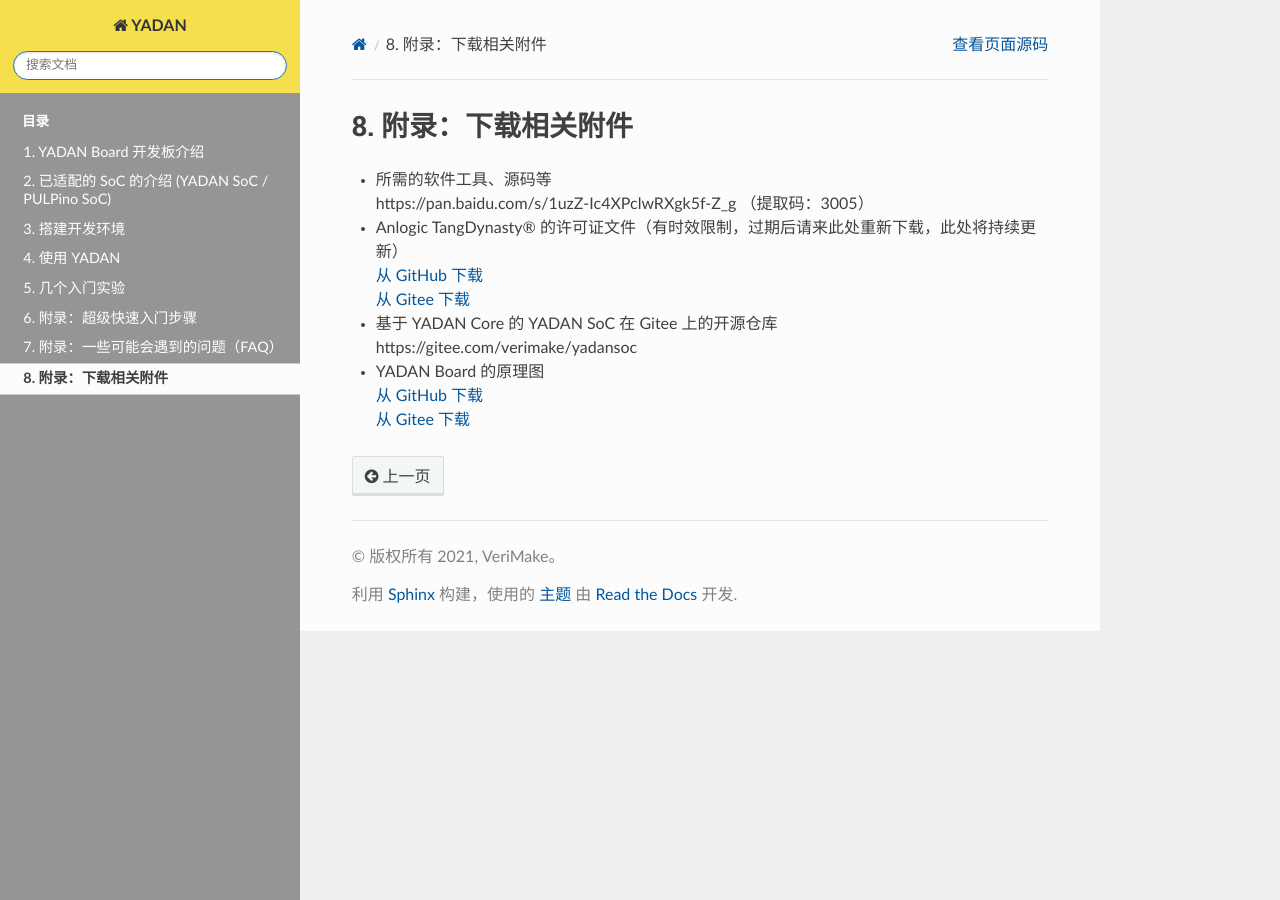
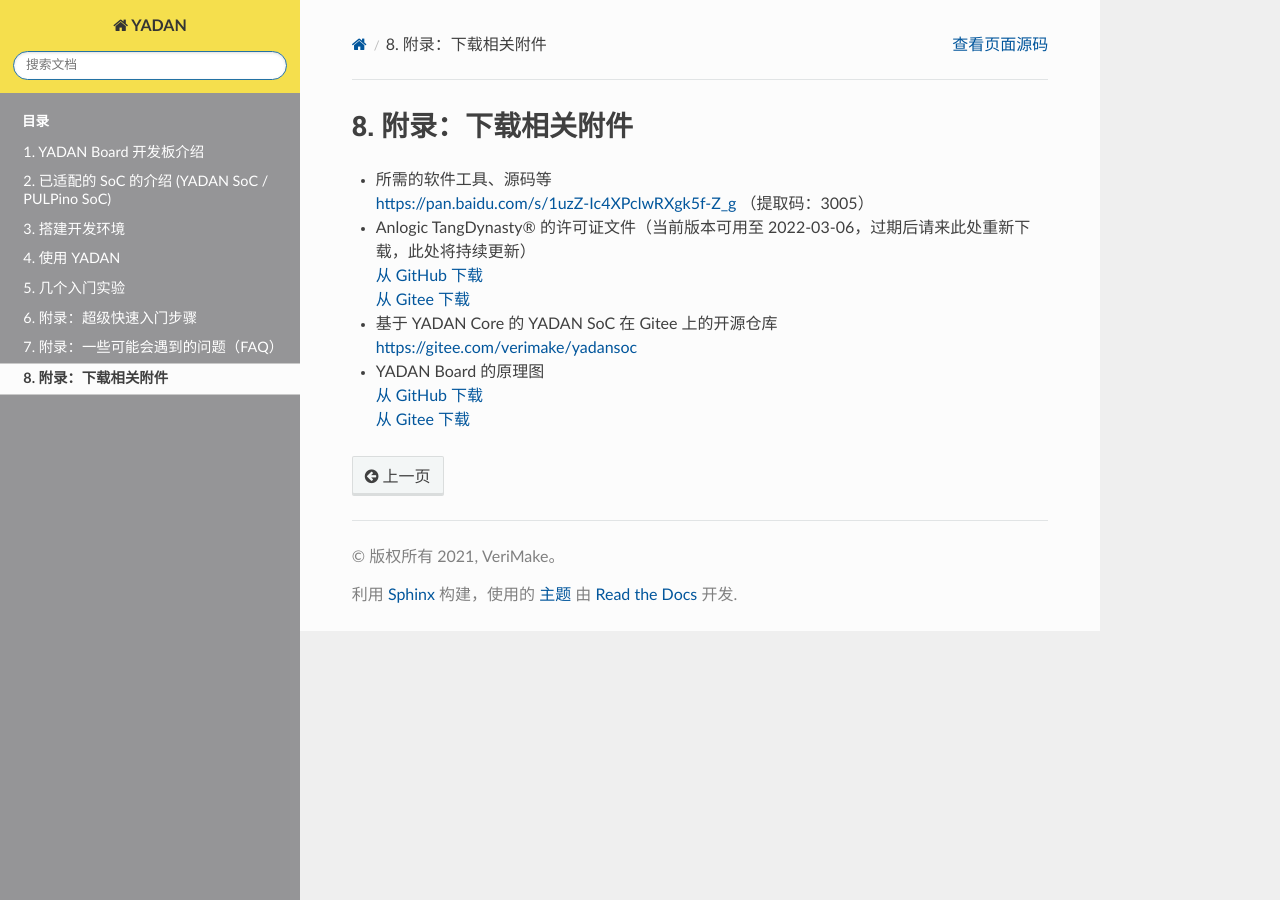
Before and after one commit to CSY-tvgo/YADAN-Docs, a Sphinx documentation site: the page built from docs/source/chap8.md, in a window 1280 px wide. Built offline with Sphinx 7.4.7 and the Read the Docs theme 2.0.0, drawn with Linux system fonts in a browser that asks for light colours.

Commit message:
upload .lic and create Download Center

```diff
--- a/docs/source/chap8.md
+++ b/docs/source/chap8.md
@@ -1,14 +1,14 @@
 # 附录：下载相关附件
 
 + 所需的软件工具、源码等
-  https://pan.baidu.com/s/1uzZ-Ic4XPclwRXgk5f-Z_g （提取码：3005）
+  [https://pan.baidu.com/s/1uzZ-Ic4XPclwRXgk5f-Z_g](https://pan.baidu.com/s/1uzZ-Ic4XPclwRXgk5f-Z_g) （提取码：3005）
 
-+ Anlogic TangDynasty® 的许可证文件（有时效限制，过期后请来此处重新下载，此处将持续更新）
++ Anlogic TangDynasty® 的许可证文件（当前版本可用至 2022-03-06，过期后请来此处重新下载，此处将持续更新）
   [从 GitHub 下载](https://github.com/CSY-tvgo/YADAN-Docs/blob/main/docs/source/attachments/Anlogic.lic)
   [从 Gitee 下载](https://gitee.com/verimaker/yadan-board/blob/master/software/license/Anlogic.lic)
 
 + 基于 YADAN Core 的 YADAN SoC 在 Gitee 上的开源仓库
-  https://gitee.com/verimake/yadansoc
+  [https://gitee.com/verimake/yadansoc](https://gitee.com/verimake/yadansoc)
 
 + YADAN Board 的原理图
   [从 GitHub 下载](https://github.com/CSY-tvgo/YADAN-Docs/blob/main/docs/source/attachments/Schematic_YADAN_v1_0_1_20211228_B.pdf)
```
